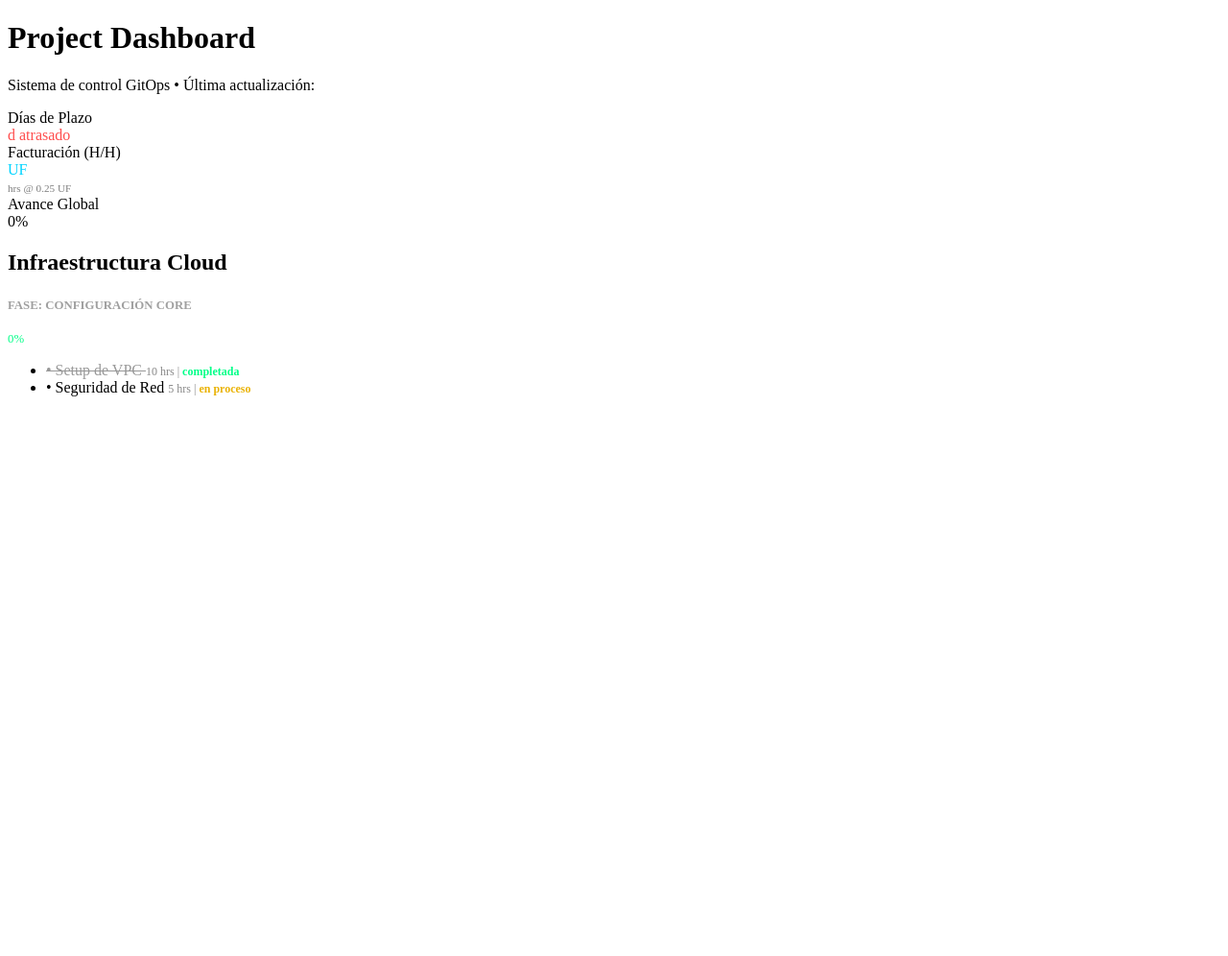
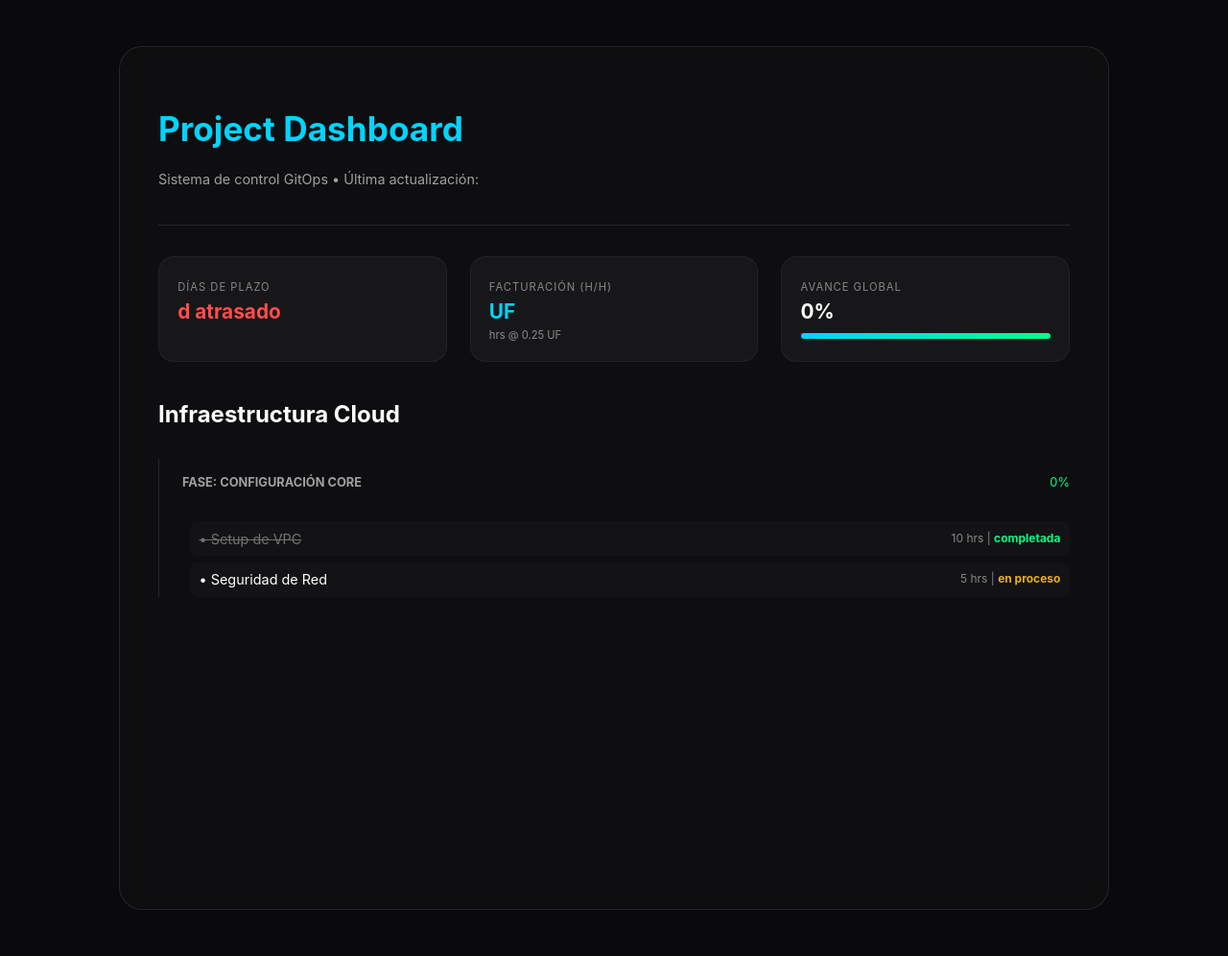
Before and after one commit to sloty00/projects, a Jekyll site: the page built from index.html, in a window 1280 px wide. Shown: the whole page at 96% size. Built offline with Jekyll 4.4.1, drawn with Linux system fonts in a browser that asks for light colours; before the commit the page ends 900 px from its top, so only the background shows below that.

Commit message:
Update default.html

```diff
--- a/_layouts/default.html
+++ b/_layouts/default.html
@@ -4,7 +4,7 @@
     <meta charset="UTF-8">
     <meta name="viewport" content="width=device-width, initial-scale=1.0">
     <title>{{ site.title }}</title>
-    <link rel="stylesheet" href="{{ '/assets/css/style.css' | relative_url }}">
+    <link rel="stylesheet" href="{{ '/style.css' | relative_url }}">
 </head>
 <body>
     {{ content }}
```
